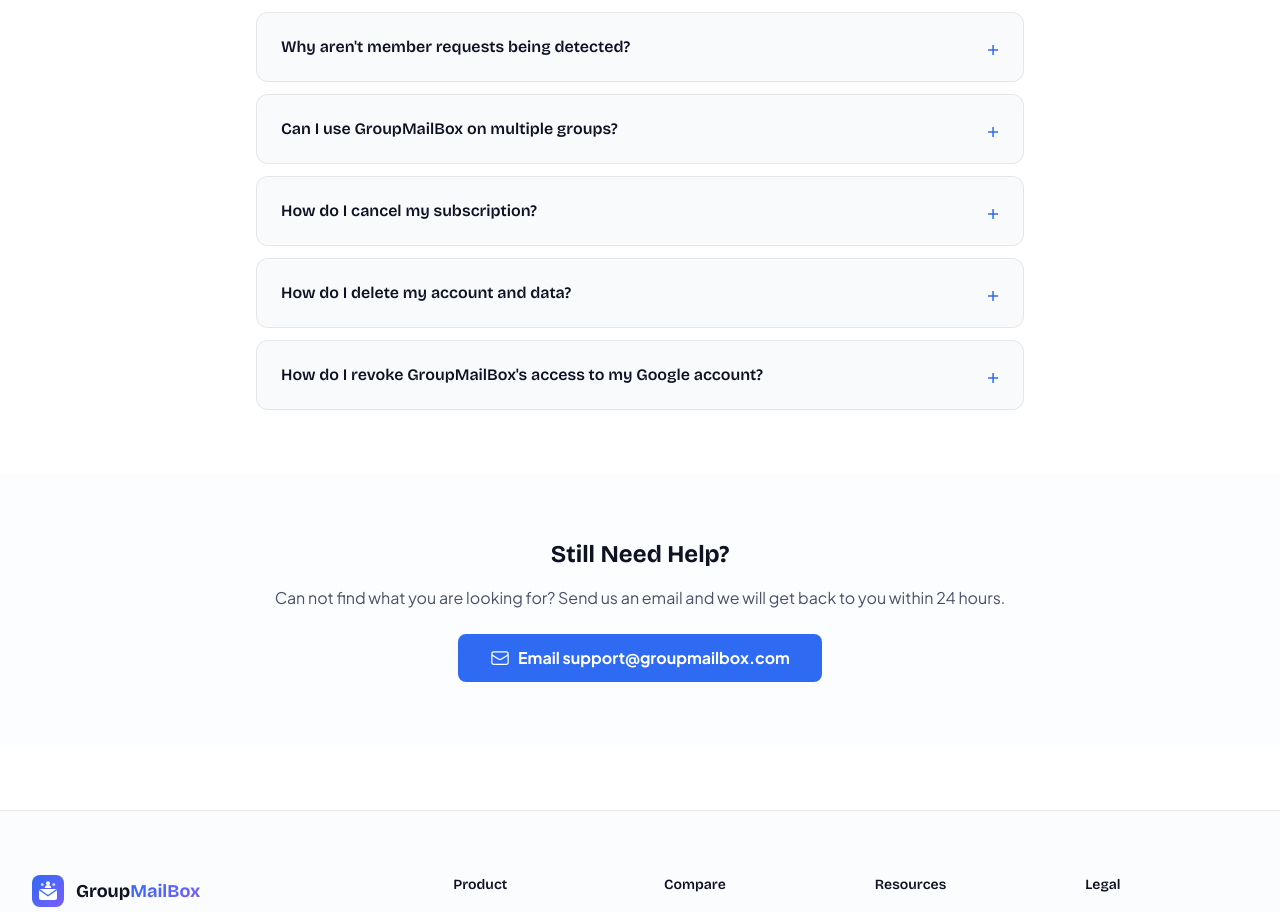
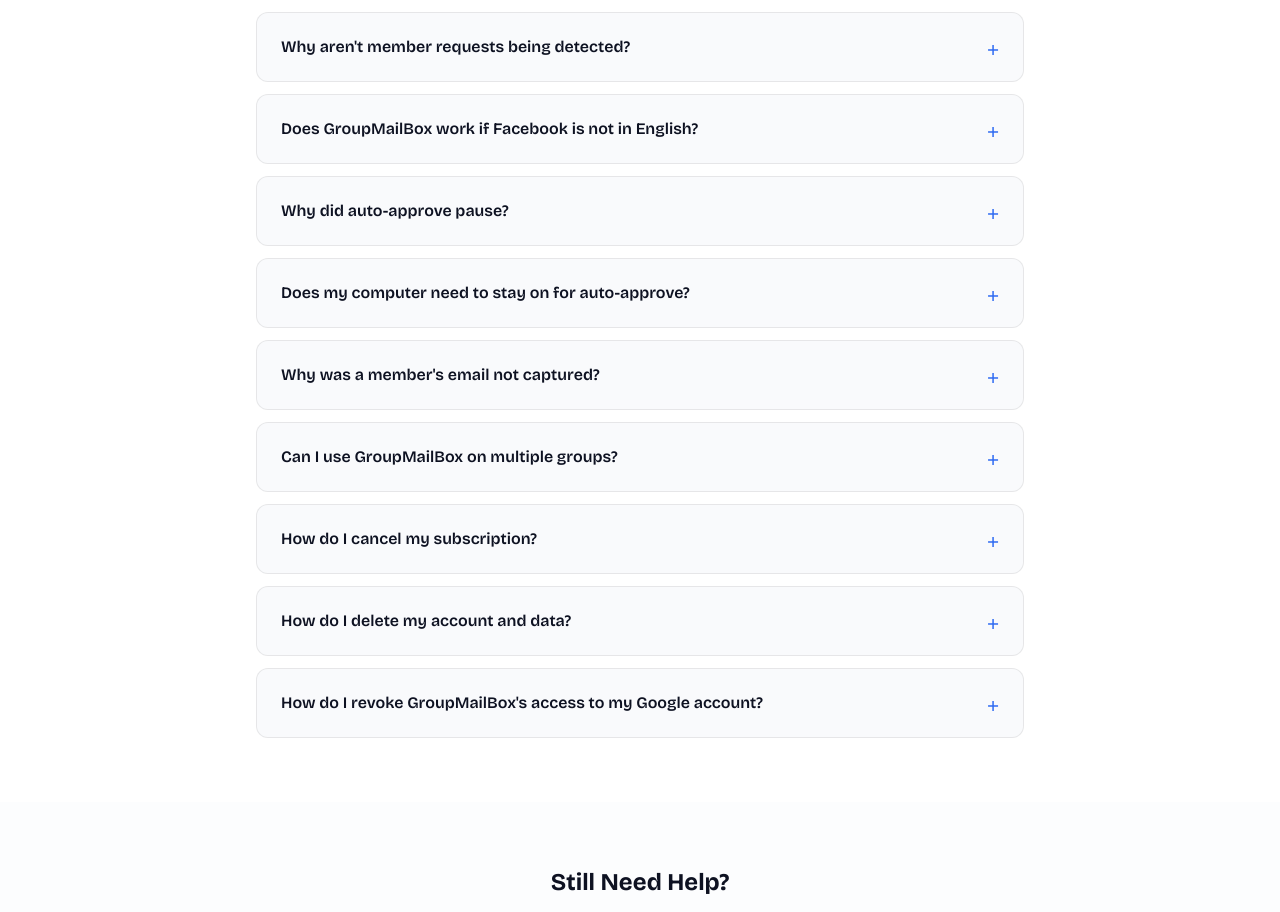
Before and after one commit to GroupMailBox/lynx-landing, a Next.js app: page /support in a window 1280 px wide. Shown: the part 1185-2097 px from the top of the page. Built offline with nearby package versions, Linux system fonts and the light colour scheme; no server answers.

Commit message:
content: troubleshooting answers for capture, language, rate-limit pause; fix cancel claim
Co-Authored-By: Claude Opus 5.5 <noreply@anthropic.com>

```diff
--- a/app/features/auto-approve-facebook-group-members/page.tsx
+++ b/app/features/auto-approve-facebook-group-members/page.tsx
@@ -44,7 +44,12 @@ export default function AutoApprovePage() {
       <h2>Built to behave like a careful admin</h2>
       <ul>
         <li><strong>Random delays between approvals</strong>, which you can adjust with the safety slider in the side panel.</li>
-        <li><strong>A cap of 50 approvals per run</strong>, and a clear message when there are more left to review.</li>
+        <li><strong>A cap of 50 approvals per hour</strong> across all your tabs, and a clear message when there are more left to review.</li>
+        <li>
+          <strong>Backs off when Facebook pushes back</strong>: if three approvals in a row have no effect, a usual sign of
+          rate-limiting, auto-approve pauses for 6 hours instead of retrying.
+        </li>
+        <li><strong>A warning when Facebook is not in English</strong>, since approving relies on Facebook&apos;s English button labels.</li>
         <li><strong>Capture before approve</strong>: approval never runs ahead of saving the answers.</li>
         <li><strong>Clear results</strong>: how many were approved and how many failed, after every run.</li>
       </ul>
--- a/app/support/page.tsx
+++ b/app/support/page.tsx
@@ -22,7 +22,27 @@ const EXTENDED_FAQ = [
   {
     question: 'Why aren\'t member requests being detected?',
     answer:
-      'Make sure you are on the Facebook Group member requests page. GroupMailBox automatically activates when it detects that page. Try refreshing the page. If the issue persists, check that the extension is enabled in Chrome settings.',
+      'Open your group\'s member requests page in Chrome on a computer: GroupMailBox reads requests from that page while it is open. Refresh the page once after installing or updating the extension, and check the extension is enabled in Chrome. Requests you or a co-admin approve on the Facebook app before the page is open in Chrome are not captured, so review requests on desktop when you want them saved.',
+  },
+  {
+    question: 'Does GroupMailBox work if Facebook is not in English?',
+    answer:
+      'Approving requests relies on Facebook\'s English button labels, so set Facebook to English (Settings → Language and region) while you review requests. The extension shows a warning when it detects another language.',
+  },
+  {
+    question: 'Why did auto-approve pause?',
+    answer:
+      'Two safety limits protect your Facebook account. Auto-approve stops at 50 approvals per rolling hour across all your tabs, then continues the next hour. If Facebook stops accepting approvals (three clicks in a row with no effect, which usually means it is rate-limiting you), auto-approve pauses for 6 hours instead of retrying. Approvals are spaced a few seconds apart by default, and you can make them slower in settings.',
+  },
+  {
+    question: 'Does my computer need to stay on for auto-approve?',
+    answer:
+      'Yes. Auto-approve runs in your browser on the member requests page, not on our servers, so Chrome must be open on that page. Gmail follow-ups are different: once a member is in a campaign, emails are sent from our servers on schedule even when your computer is off.',
+  },
+  {
+    question: 'Why was a member\'s email not captured?',
+    answer:
+      'GroupMailBox finds an email address anywhere in a member\'s answers, even inside a sentence like "sure, it is ada@example.com". It cannot capture an email the member did not type, or one with a typo such as a missing "@" or domain. Ask clearly, for example: "Want our free guide? Enter your email address (optional)."',
   },
   {
     question: 'Can I use GroupMailBox on multiple groups?',
@@ -32,7 +52,7 @@ const EXTENDED_FAQ = [
   {
     question: 'How do I cancel my subscription?',
     answer:
-      'You can cancel your subscription at any time from your account settings. Your data will be preserved, and you\'ll be downgraded to the free plan at the end of your billing period.',
+      `Email ${SUPPORT_EMAIL} from the address on your account and we will cancel it, with no questions asked. Your data is kept and you move to the free plan at the end of your billing period.`,
   },
   {
     question: 'How do I delete my account and data?',
--- a/lib/constants.ts
+++ b/lib/constants.ts
@@ -157,6 +157,6 @@ export const FAQ_DATA = [
   {
     question: 'Can GroupMailBox auto-approve member requests?',
     answer:
-      'Yes, the Pro and Advanced plans include auto-approve functionality. It includes safety delays to mimic human behavior and protect your group from spam.',
+      'Yes, on the Pro and Advanced plans. It spaces approvals a few seconds apart, stops at 50 per hour, and pauses for 6 hours if Facebook stops accepting approvals, so your account is never pushed past a rate limit.',
   },
 ] as const;
```
